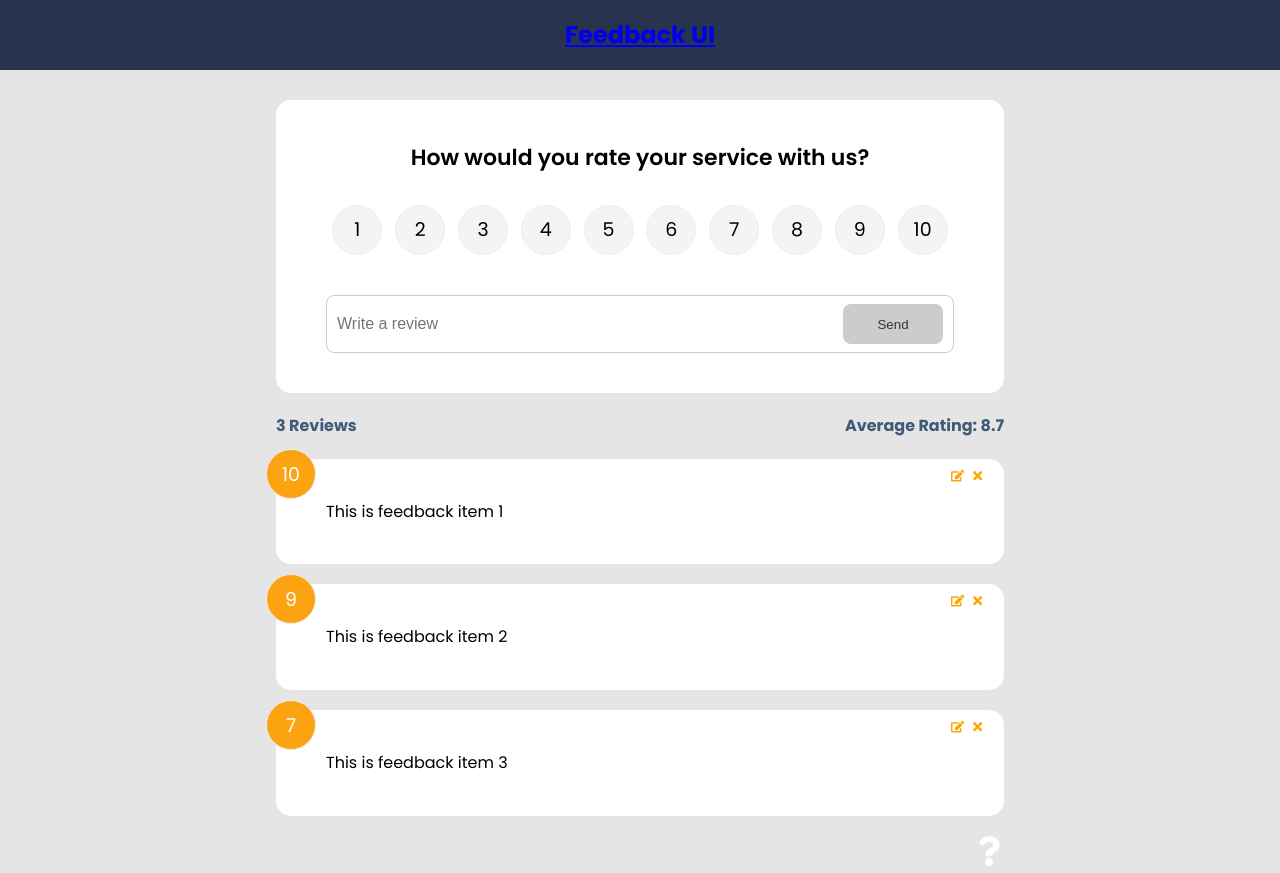
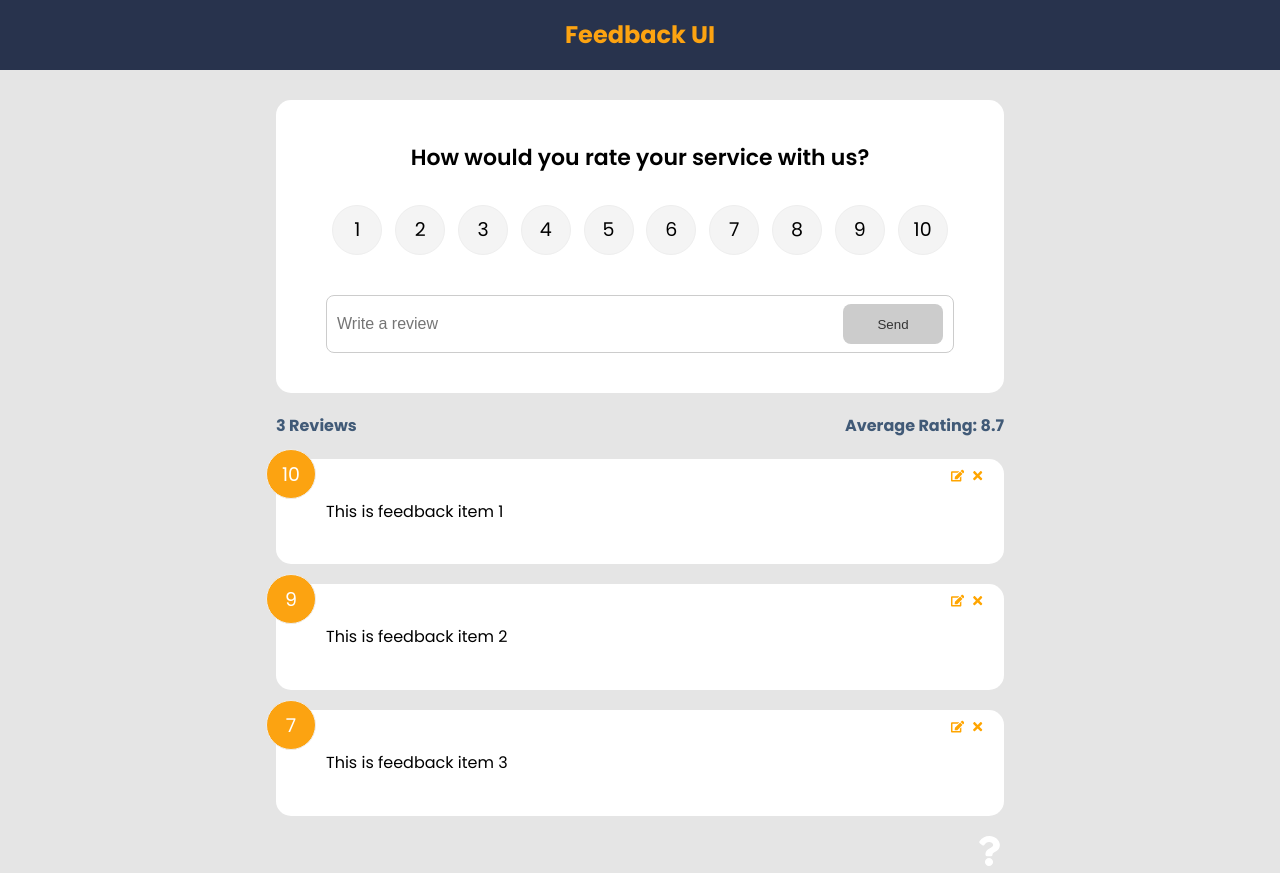
Before and after one commit to NicoleBarranca/Feedback-app, a React (Create React App) app: page / in a window 1280 px wide. Built offline with nearby package versions, Linux system fonts and the light colour scheme.

Commit message:
remove header link

```diff
--- a/src/components/Header.jsx
+++ b/src/components/Header.jsx
@@ -1,14 +1,11 @@
 import PropTypes from "prop-types";
-import { Link } from "react-router-dom";
 
 function Header({ text, bgColor, textColor }) {
   const headerStyles = { backgroundColor: bgColor, color: textColor };
   return (
     <header style={headerStyles}>
       <div className="container">
-        <Link to="/">
-          <h2>{text}</h2>
-        </Link>
+        <h2>{text}</h2>
       </div>
     </header>
   );
```
